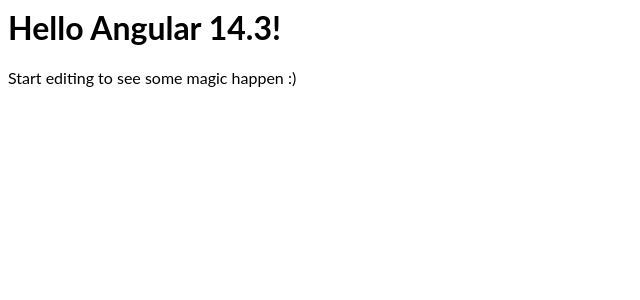
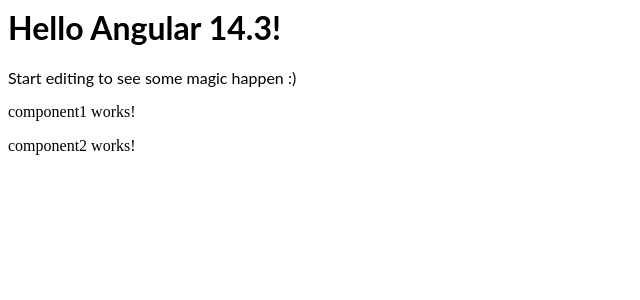
Before and after one commit to alphaVariable/angular-ivy-3cql7e, an Angular app: page / in a window 1280 px wide. Shown: the top 300 px of the page, without its empty margins (0-640 px from the left). Built offline with nearby package versions, Linux system fonts and the light colour scheme.

Commit message:
adds components

```diff
--- a/src/app/apicaller.service.ts
+++ b/src/app/apicaller.service.ts
@@ -9,5 +9,7 @@
   constructor(private _http: HttpClient) { }
 
   // get data from swapi.dev
-
+  getData() {
+    return this._http.get('https://swapi.dev/api/people/');
+  }
 }
--- a/src/app/app.component.html
+++ b/src/app/app.component.html
@@ -2,3 +2,5 @@
 <p>
   Start editing to see some magic happen :)
 </p>
+<app-component1></app-component1>
+<app-component2></app-component2>
```
